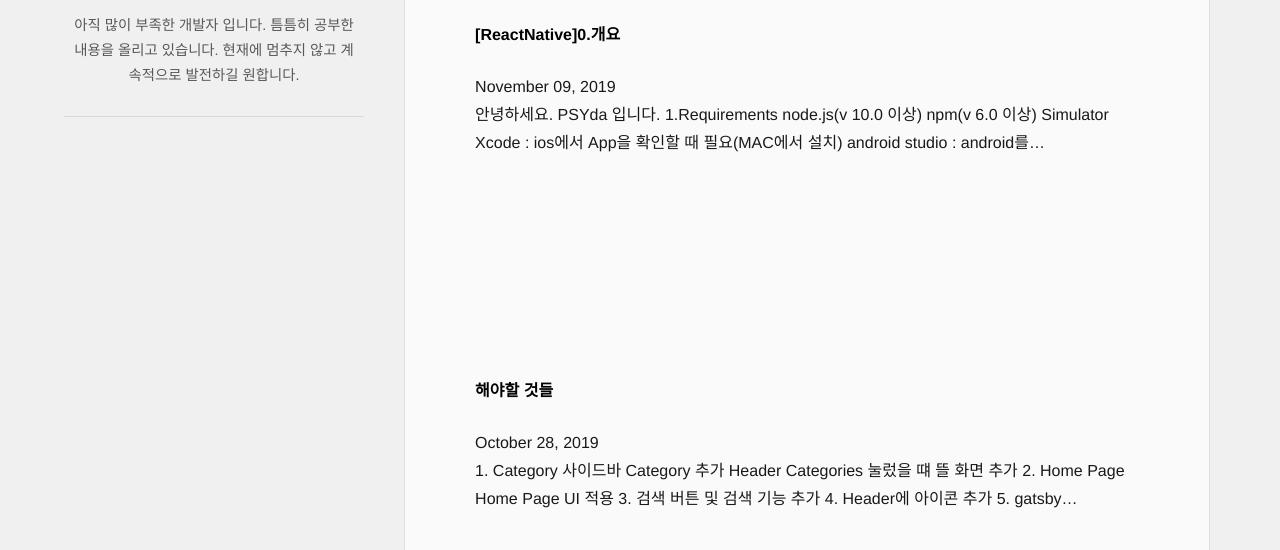
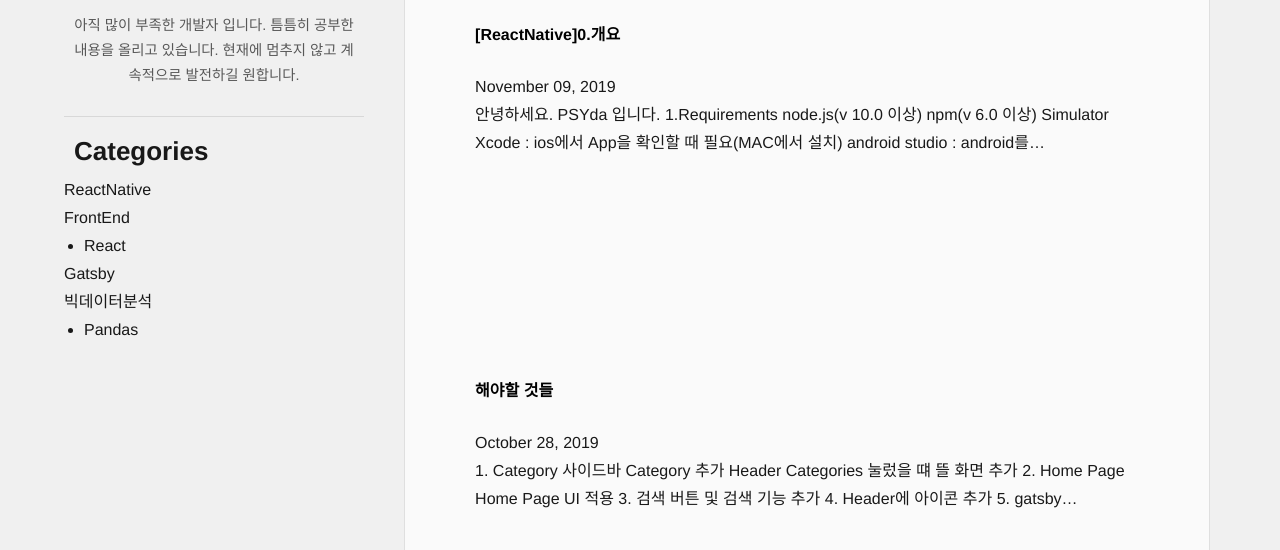
Before and after one commit to psyssai/PSYda-gatsby, a Gatsby site: page / in a window 1280 px wide. Shown: the part 250-800 px from the top of the page. Built offline with nearby package versions, Linux system fonts and the light colour scheme; Gatsby itself is replaced by a stand-in of ours; some packages are replaced by stand-ins of ours.

Commit message:
0.1.7 Category 내에서 graphql 사용하도록 변경

```diff
--- a/content/blog/frontend/react/react_4_create_movie_app.md
+++ b/content/blog/frontend/react/react_4_create_movie_app.md
@@ -1,6 +1,6 @@
 ---
 title: "[React]4.영화 App 만들기"
-category: "FrontEnd/java"
+category: "FrontEnd/React"
 date: "2019-10-12"
 tags: ["React","FrontEnd","노마드코더","React App"]
 ---
--- a/src/components/layout.js
+++ b/src/components/layout.js
@@ -2,17 +2,14 @@ import React from "react"
 import Sidebar from "./sidebar/sidebar"
 import Header from "./header/header"
 import "./layout.css"
-import propTypes from "prop-types";
 class Layout extends React.Component {
   render() {
-    const { title, children, posts } = this.props
-
-    console.log("####Layout",this.props)
+    const { title, children } = this.props
     return (
       <div id = "wrapper">
         <Header title = {title}/>
         <div id ="container">
-        <Sidebar posts = {posts}/>
+        <Sidebar />
           <main id = "main">
             {children}
           </main>
@@ -22,14 +19,4 @@ class Layout extends React.Component {
   }
 }
 
-Layout.propTypes = {
-  title:propTypes.string.isRequired,
-  author:propTypes.string.isRequired,
-  avatar:propTypes.object.isRequired,
-  description:propTypes.string.isRequired,
-  children:propTypes.array.isRequired,
-  posts:propTypes.array.isRequired
-}
-
-
 export default Layout
--- a/src/components/sidebar/category.js
+++ b/src/components/sidebar/category.js
@@ -1,61 +1,79 @@
 
-import React, { Fragment } from "react"
+import React from "react"
+import { useStaticQuery, graphql } from "gatsby"
 
 const getUniqueCategories = (posts) =>
 {
     let categories = [];
-    console.log("getUniqueCategories", posts)
-    //posts.map( edge =>( categories.push(edge.node.frontmatter.category )))
+    posts.map( edge =>( categories.push(edge.node.frontmatter.category )))
     return Array.from(new Set(categories));
 }
-/*
+
 const splitCategories = ( categories ) =>
 {
     let newCategories = [];
-    let preCategory = 0;
+    let prevLevelOne = 0;
     let levelIndex = -1;
-    let levelOne;
+    let currLevelOne;
 
     for(let i = 0; i <categories.length; i++ ){
         const category = categories[i];
         if( category === null) continue;
         else{ // category 가 null 이 아닐 때
         let categoryList = category.split('/');
-        levelOne = categoryList[0];
-        if (levelOne === preCategory){
+        currLevelOne = categoryList[0];
+        if (currLevelOne === prevLevelOne){
             newCategories[levelIndex].level2.push(categoryList[1]);
         }
         else{
             newCategories.push({level1 : categoryList[0], level2 : [categoryList[1]]});
             levelIndex++;
         }
-        preCategory = categoryList[0];
+        prevLevelOne = currLevelOne;
         }
     }
     return newCategories;
 }
-*/
-const Category = ({posts}) => {
+
+const Category = () => {
+
+    const data = useStaticQuery(graphql`
+    query Category {
+        allMarkdownRemark(sort: { fields: [frontmatter___date], order: DESC }) {
+            edges {
+              node {
+                excerpt
+                fields {
+                  slug
+                }
+                frontmatter {
+                  date(formatString: "MMMM DD, YYYY")
+                  title
+                  description
+                  category
+                }
+              }
+            }
+          }
+    }
+    `)
+    const posts = data.allMarkdownRemark.edges
     const categories = getUniqueCategories(posts)
-    return ( <Fragment>{categories}</Fragment>)
-  /*
     const newCategories = splitCategories(categories);
     return (
         <section id = "categories">
         <h1>Categories</h1>
         {newCategories.map( category =>
             (
-            <Fragment>
-            <ul className = "categoryLevel1">{category.level1}
+            <ul key = {category.level1} className = "categoryLevel1">{category.level1}
             {category.level2.map( level2 => (
                 level2 === undefined ? '':
-                <li className = "categoryLevel2">{level2}</li>
+                <li key = {level2} className = "categoryLevel2">{level2}</li>
             ))}</ul>
-            </Fragment>
             ))}
         </section>
     )
-    */
+
 }
 
 export default Category;
--- a/src/components/sidebar/sidebar.js
+++ b/src/components/sidebar/sidebar.js
@@ -6,12 +6,10 @@ import Profile from "./profile"
 class Sidebar extends React.Component{
 
   render(){
-    const {posts} = this.props;
-
     return(
       <section id = "sidebar">
         <Profile />
-        <Category posts = {posts} />
+        <Category />
       </section>
   );
   }
--- a/src/pages/index.js
+++ b/src/pages/index.js
@@ -7,13 +7,11 @@ import SEO from "../components/seo"
 class BlogIndex extends React.Component {
 
   render() {
-    console.log("###BLogIndex",this.props)
     const { data } = this.props
     const siteTitle = data.site.siteMetadata.title
     const posts = data.allMarkdownRemark.edges
-    console.log("####index",posts)
     return (
-      <Layout title={siteTitle} posts = {posts}>
+      <Layout title={siteTitle} >
         <SEO title={siteTitle} />
         <Bio />
         {posts.map(({ node }) => {
```
Also changed, not shown: history.txt (+7 -0 lines), src/templates/blog-post.js (+2 -20 lines).
